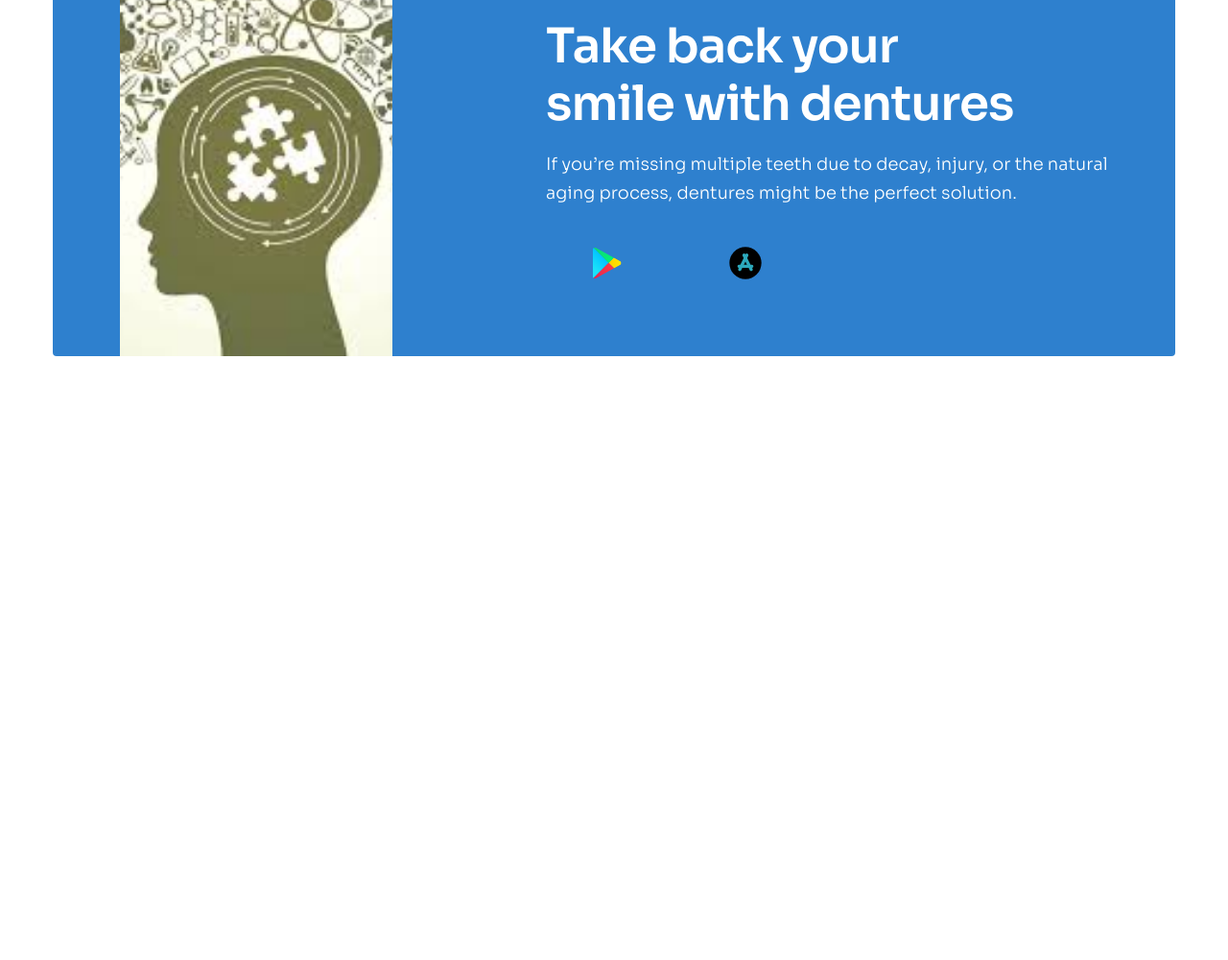
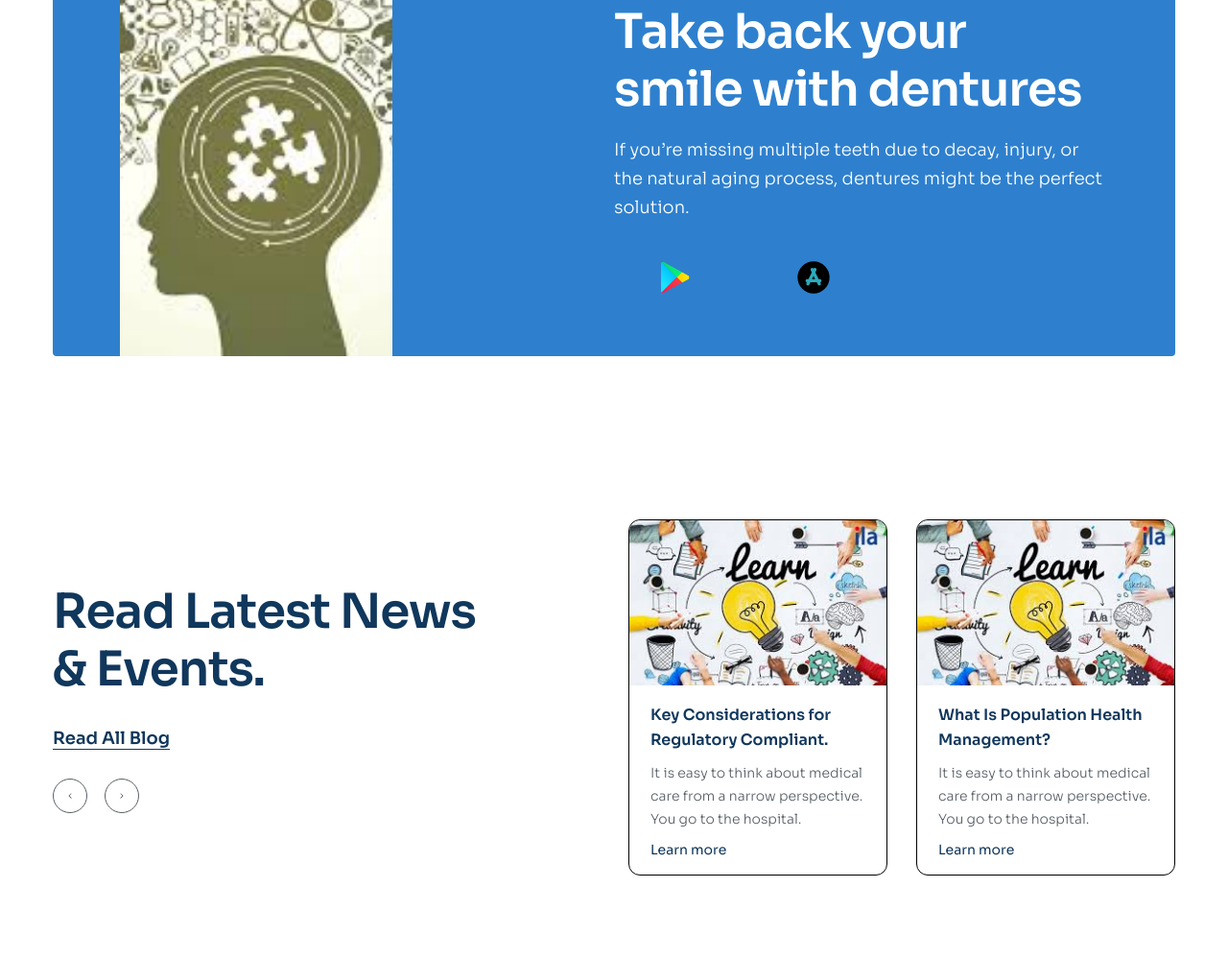
Before and after one commit to trantamhocjava/project3_figma_to_html, a plain HTML site: page index.html in a window 1280 px wide. Shown: the part 4588-5588 px from the top of the page at 96% size. Drawn offline with Linux system fonts and the light colour scheme.

Commit message:
p10 code phan blog

```diff
--- a/assets/css/style.css
+++ b/assets/css/style.css
@@ -479,7 +479,7 @@ a {
 }
 
 .install__content {
-	max-width: 586px;
+	width: 50%;
 }
 
 .install__heading {
@@ -501,3 +501,107 @@ a {
 	gap: 28px;
 	align-items: center;
 }
+
+/* ================================= blog ========================================================================================= */
+.blog {
+	padding: 85px 0;
+	background-color: white;
+}
+
+.blog__inner {
+	display: flex;
+	justify-content: space-between;
+	align-items: center;
+}
+
+.blog__content {
+	width: 40%;
+}
+
+.blog__heading {
+	/* max-width: 4px; */
+}
+
+.blog__more {
+	display: inline-block;
+	margin-top: 28px;
+
+	color: #10375c;
+	font-size: 1.8rem;
+	font-weight: 600;
+	line-height: 156%;
+	text-decoration-line: underline;
+	text-underline-offset: 5px;
+}
+
+.blog__control {
+	margin-top: 28px;
+	justify-content: flex-start;
+}
+
+.blog__list {
+	display: grid;
+	grid-template-columns: repeat(2, 1fr);
+	column-gap: 30px;
+}
+
+.blog-item {
+	max-width: 270px;
+	border-radius: 12px;
+	border: 1px solid black;
+	background-color: #fff;
+	overflow: hidden;
+}
+
+.blog-item:hover {
+	box-shadow: 0 18px 50px 0;
+	border-color: transparent;
+}
+
+.blog-item:hover .blog-item__thumb {
+	transform: scale(1.1);
+}
+
+.blog-item__thumb {
+	width: 270px;
+	height: 172px;
+	object-fit: cover;
+	border-radius: 12px 12px 0 0;
+	transition: 0.5s;
+}
+
+.blog-item__wrap {
+	height: 172px;
+	overflow: hidden;
+}
+
+.blog-item__body {
+	padding: 18px 22px;
+}
+
+.blog-item__heading {
+	color: #10375c;
+	font-size: 1.6rem;
+	font-weight: 600;
+	line-height: 163%;
+}
+
+.blog-item__desc {
+	margin-top: 10px;
+	color: #575f66;
+	font-size: 1.4rem;
+	font-weight: 300;
+	line-height: 171%;
+}
+
+.blog-item__more {
+	display: inline-block;
+	margin-top: 12px;
+	color: #10375c;
+	font-size: 1.4rem;
+	font-weight: 400;
+}
+
+.blog-item__more:hover {
+	color: cyan;
+}
--- a/index.html
+++ b/index.html
@@ -743,6 +743,149 @@
 					</div>
 				</div>
 			</section>
+
+			<!-- blog -->
+			<section class="blog">
+				<div class="container">
+					<div class="blog__inner">
+						<!-- left block -->
+						<section class="blog__content">
+							<h2
+								class="section-heading blog__heading"
+							>
+								Read Latest News & Events.
+							</h2>
+
+							<a href="#!" class="blog__more"
+								>Read All Blog</a
+							>
+
+							<div class="controls blog__control">
+								<!-- prev -->
+								<button class="controls__btn">
+									<svg
+										class="control-icon"
+										width="6px"
+										height="12px"
+										viewBox="0 0 1024 1024"
+										class="icon"
+										version="1.1"
+										xmlns="http://www.w3.org/2000/svg"
+									>
+										<path
+											d="M768 903.232l-50.432 56.768L256 512l461.568-448 50.432 56.768L364.928 512z"
+											fill="currentColor"
+										/>
+									</svg>
+								</button>
+
+								<!-- next -->
+								<button class="controls__btn">
+									<svg
+										class="control-icon control-icon--next"
+										width="6px"
+										height="12px"
+										viewBox="0 0 1024 1024"
+										class="icon"
+										version="1.1"
+										xmlns="http://www.w3.org/2000/svg"
+									>
+										<path
+											d="M768 903.232l-50.432 56.768L256 512l461.568-448 50.432 56.768L364.928 512z"
+											fill="currentColor"
+										/>
+									</svg>
+								</button>
+							</div>
+						</section>
+
+						<!-- right block -->
+						<div class="blog__list">
+							<!-- item 1 -->
+							<article class="blog-item">
+								<figure class="blog-item__wrap">
+									<img
+										src="/assets/image/learn-blog.jpg"
+										alt=""
+										class="blog-item__thumb"
+									/>
+								</figure>
+
+								<section
+									class="blog-item__body"
+								>
+									<h3>
+										<a
+											href="#!"
+											class="blog-item__heading"
+											>Key
+											Considerations
+											for Regulatory
+											Compliant.</a
+										>
+									</h3>
+
+									<p
+										class="blog-item__desc"
+									>
+										It is easy to think
+										about medical care
+										from a narrow
+										perspective. You go
+										to the hospital.
+									</p>
+									<a
+										href="#!"
+										class="blog-item__more"
+										>Learn more</a
+									>
+								</section>
+							</article>
+
+							<!-- item 2 -->
+							<article class="blog-item">
+								<figure class="blog-item__wrap">
+									<img
+										src="/assets/image/learn-blog.jpg"
+										alt=""
+										class="blog-item__thumb"
+									/>
+								</figure>
+
+								<section
+									class="blog-item__body"
+								>
+									<h3>
+										<a
+											href="#!"
+											class="blog-item__heading"
+											>What Is
+											Population
+											Health
+											Management?</a
+										>
+									</h3>
+
+									<p
+										class="blog-item__desc"
+									>
+										It is easy to think
+										about medical care
+										from a narrow
+										perspective. You go
+										to the hospital.
+									</p>
+									<a
+										href="#!"
+										class="blog-item__more"
+										>Learn more</a
+									>
+								</section>
+							</article>
+						</div>
+					</div>
+				</div>
+			</section>
 		</main>
 	</body>
 </html>
```
Also changed, not shown: assets/image/learn-blog.jpg (added).
